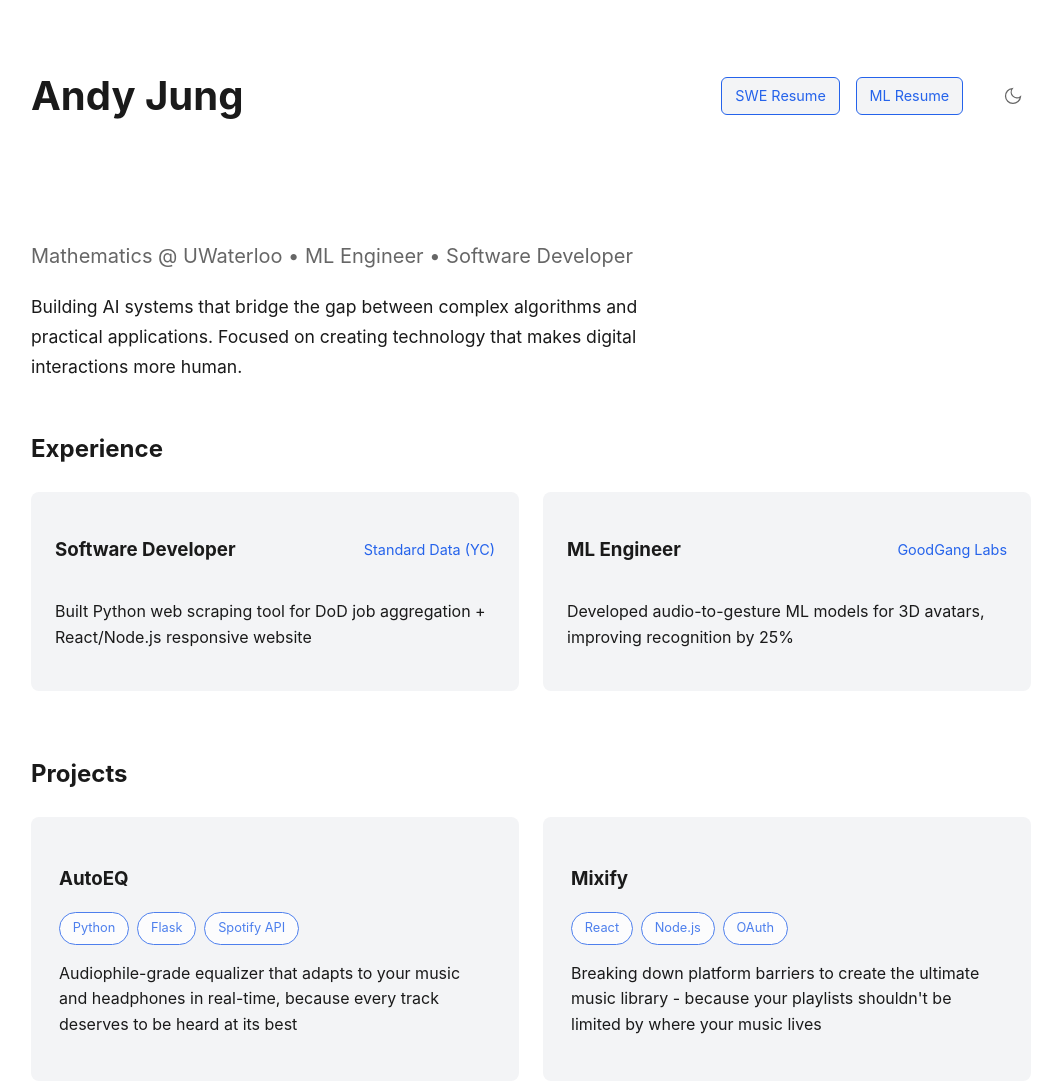
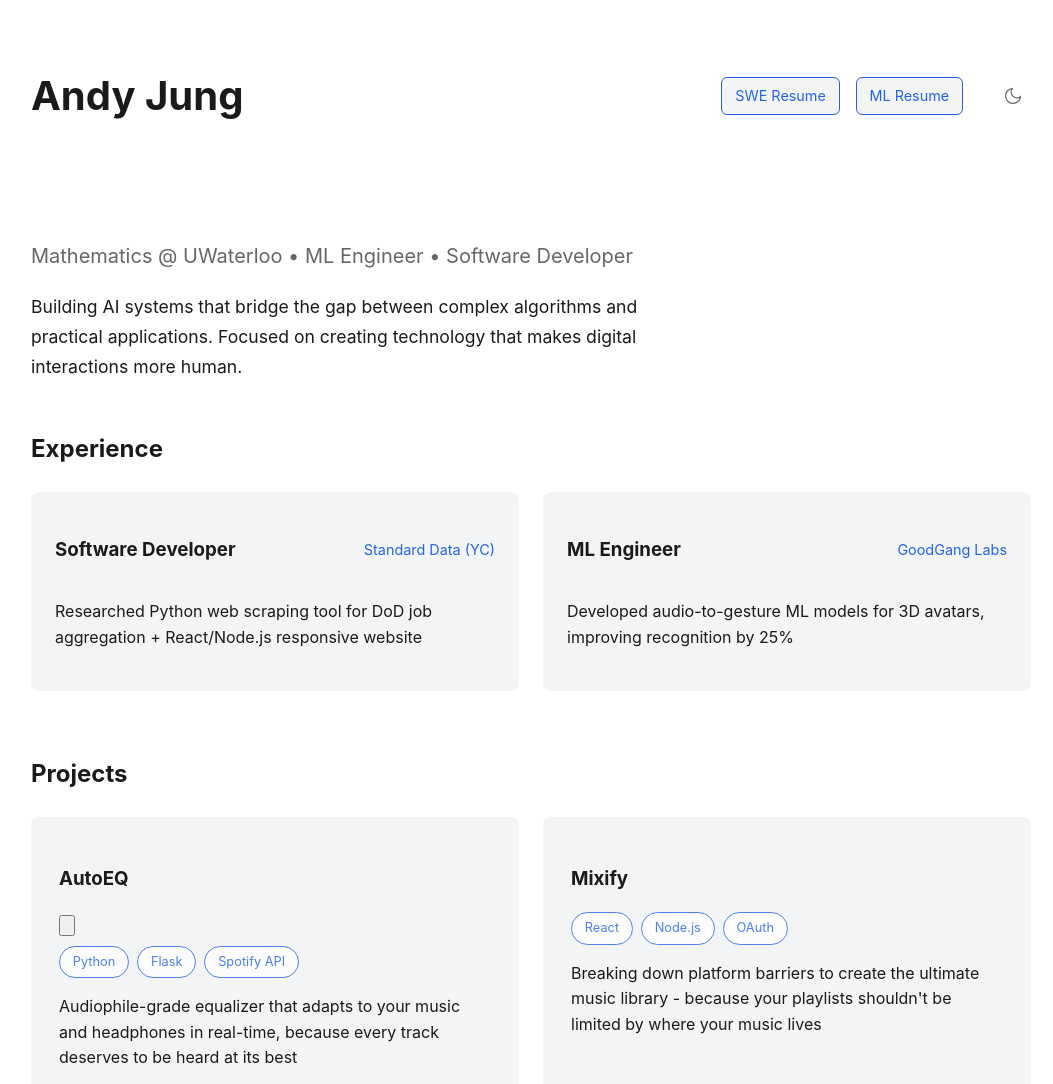
Before and after one commit to jungj0925/personalwebsite, a website: page index.html in a window 1280 px wide. Shown: the top 1084 px of the page, without its empty margins (109-1162 px from the left). Drawn offline with Linux system fonts and the light colour scheme; no server answers.

Commit message:
added contents

```diff
--- a/index.html
+++ b/index.html
@@ -60,7 +60,7 @@
                         <h3>Software Developer</h3>
                         <span>Standard Data (YC)</span>
                     </div>
-                    <p>Built Python web scraping tool for DoD job aggregation + React/Node.js responsive website</p>
+                    <p>Researched Python web scraping tool for DoD job aggregation + React/Node.js responsive website</p>
                 </article>
 
                 <article class="exp-card">
@@ -78,6 +78,11 @@
             <div class="project-grid">
                 <article class="project">
                     <h3>AutoEQ</h3>
+                    <a href="https://github.com/jungj0925/AutoEQ" target="_blank" class="github-button">
+                        <button class="github-button-icon">
+                            <svg viewBox="0 0 24 24" fill="currentColor"></svg>
+                        </button>
+                    </a>
                     <div class="tech-tags">
                         <span>Python</span>
                         <span>Flask</span>
@@ -147,7 +152,6 @@
         <div class="contact-links">
             <a href="mailto:a8jung@uwaterloo.ca">a8jung@uwaterloo.ca</a>
             <a href="https://linkedin.com/in/andyj">LinkedIn</a>
-            <a href="tel:226-637-4600">226-637-4600</a>
             <a href="https://github.com/jungj0925" target="_blank">GitHub</a>
         </div>
     </footer>
```
